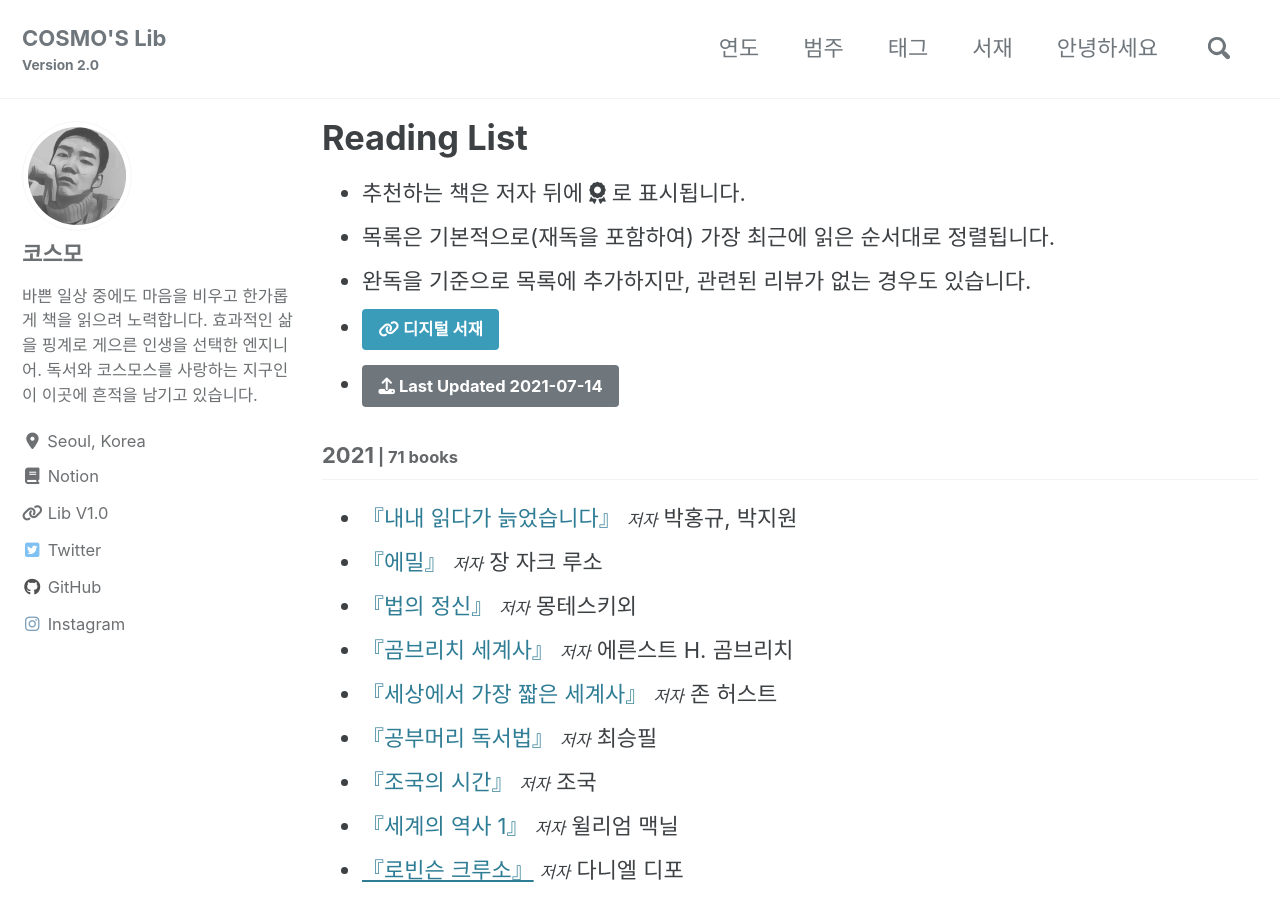
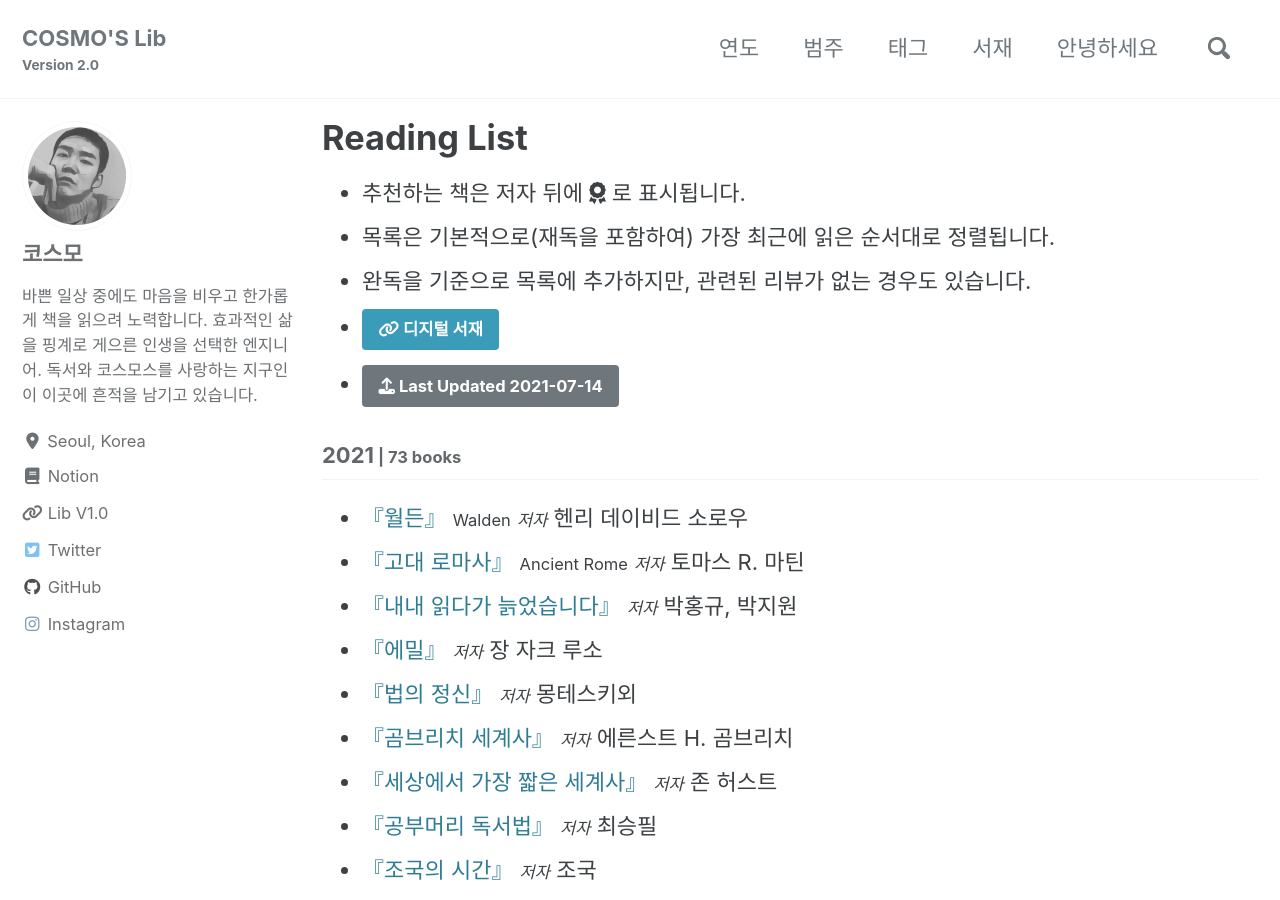
Before and after one commit to deftone2000/cosmo-s-archive, a Jekyll site: the page built from _pages/reading-list.html, in a window 1280 px wide and 900 px high. Built offline with Jekyll 4.4.1, drawn with Linux system fonts in a browser that asks for light colours; cached includes are drawn as plain includes; nearby versions of some CDN libraries; comment, search, counter and statistics services are not loaded; a style sheet for code colours, icons or effects is not loaded.

Commit message:
no message

```diff
--- a/_data/reading.yml
+++ b/_data/reading.yml
@@ -3,6 +3,26 @@ lastupdate: 2021-07-14
 list:
   - year: "2021"
     books:
+
+      - title: "월든"
+        ori_title: Walden
+        author: 헨리 데이비드 소로우
+        post_title:
+        cover:
+        trans: 강승영
+        pub: 은행나무
+        pub_info:
+        post_link:
+
+      - title: "고대 로마사"
+        ori_title: Ancient Rome
+        author: 토마스 R. 마틴
+        post_title:
+        cover:
+        trans: 이종인
+        pub: 책과함께
+        pub_info:
+        post_link:
 
       - title: "내내 읽다가 늙었습니다"
         ori_title:
```
